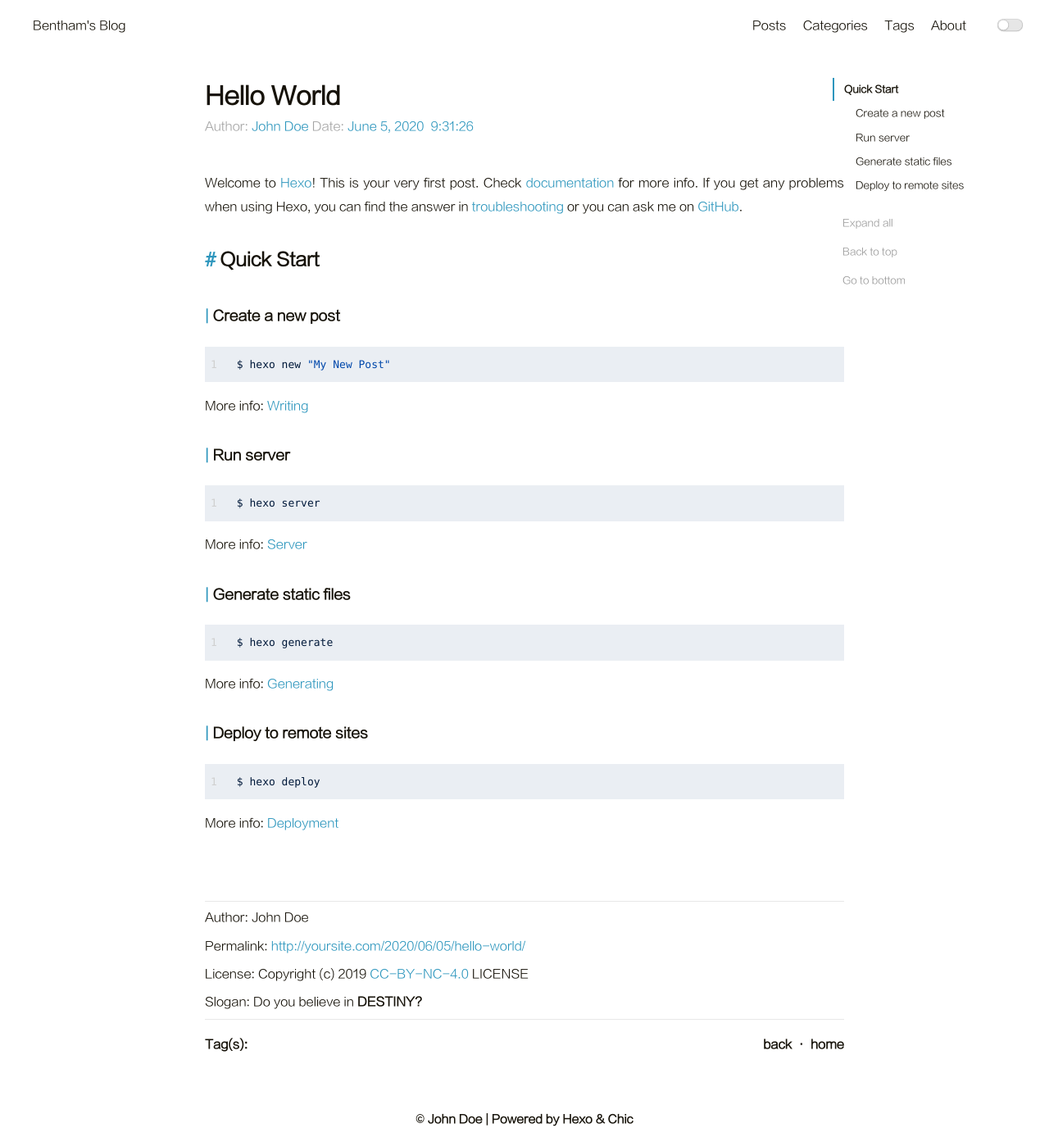
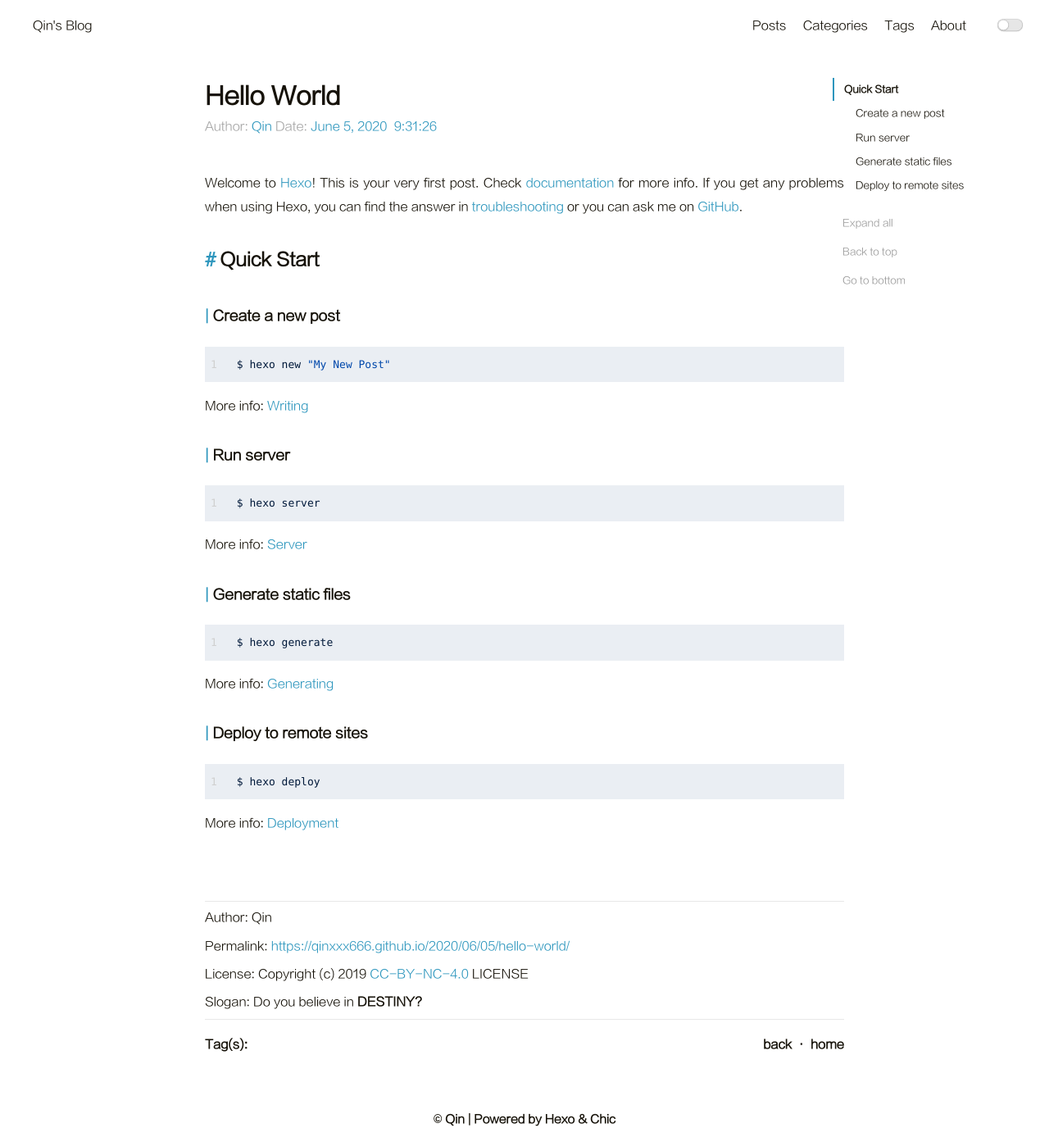
Before and after one commit to Qinxxx666/Qinxxx666.github.io, a plain HTML site: page 2020/06/05/hello-world/index.html in a window 1280 px wide. Shown: the whole page at 82% size. Drawn offline with Linux system fonts and the light colour scheme.

Commit message:
Site updated: 2020-06-05 13:43:55

```diff
--- a/2020/06/05/hello-world/index.html
+++ b/2020/06/05/hello-world/index.html
@@ -8,7 +8,7 @@
 
 
 
-<title>Hello World | Hexo</title>
+<title>Hello World | Blogs</title>
 
 
 
@@ -45,7 +45,7 @@
         <header>
     <nav class="navbar">
         <div class="container">
-            <div class="navbar-header header-logo"><a href="/">Bentham&#39;s Blog</a></div>
+            <div class="navbar-header header-logo"><a href="/">Qin&#39;s Blog</a></div>
             <div class="menu navbar-right">
 
                     <a class="menu-item" href="/archives">Posts</a>
@@ -68,7 +68,7 @@
         <div class="container">
             <div class="navbar-header">
                 <div>
-                    <a href="/">Bentham&#39;s Blog</a><a id="mobile-toggle-theme">·&nbsp;Light</a>
+                    <a href="/">Qin&#39;s Blog</a><a id="mobile-toggle-theme">·&nbsp;Light</a>
                 </div>
                 <div class="menu-toggle" onclick="mobileBtn()">&#9776; Menu</div>
             </div>
@@ -174,7 +174,7 @@
 
                 <div class="post-meta">
 
-                        Author: <a itemprop="author" rel="author" href="/">John Doe</a>
+                        Author: <a itemprop="author" rel="author" href="/">Qin</a>
 
 
 
@@ -209,13 +209,13 @@
 
                     <p class="copyright-item">
                         <span>Author:</span>
-                        <span>John Doe</span>
+                        <span>Qin</span>
                     </p>
 
 
                     <p class="copyright-item">
                         <span>Permalink:</span>
-                        <span><a href="http://yoursite.com/2020/06/05/hello-world/">http://yoursite.com/2020/06/05/hello-world/</a></span>
+                        <span><a href="https://qinxxx666.github.io/2020/06/05/hello-world/">https://qinxxx666.github.io/2020/06/05/hello-world/</a></span>
                     </p>
 
 
@@ -258,7 +258,7 @@
         </div>
         <footer id="footer" class="footer">
     <div class="copyright">
-        <span>© John Doe | Powered by <a href="https://hexo.io" target="_blank">Hexo</a> & <a href="https://github.com/Siricee/hexo-theme-Chic" target="_blank">Chic</a></span>
+        <span>© Qin | Powered by <a href="https://hexo.io" target="_blank">Hexo</a> & <a href="https://github.com/Siricee/hexo-theme-Chic" target="_blank">Chic</a></span>
     </div>
 </footer>
 
```
Also changed, not shown: archives/2020/06/index.html (+4 -4 lines), archives/2020/index.html (+4 -4 lines), archives/index.html (+4 -4 lines), index.html (+8 -8 lines).
